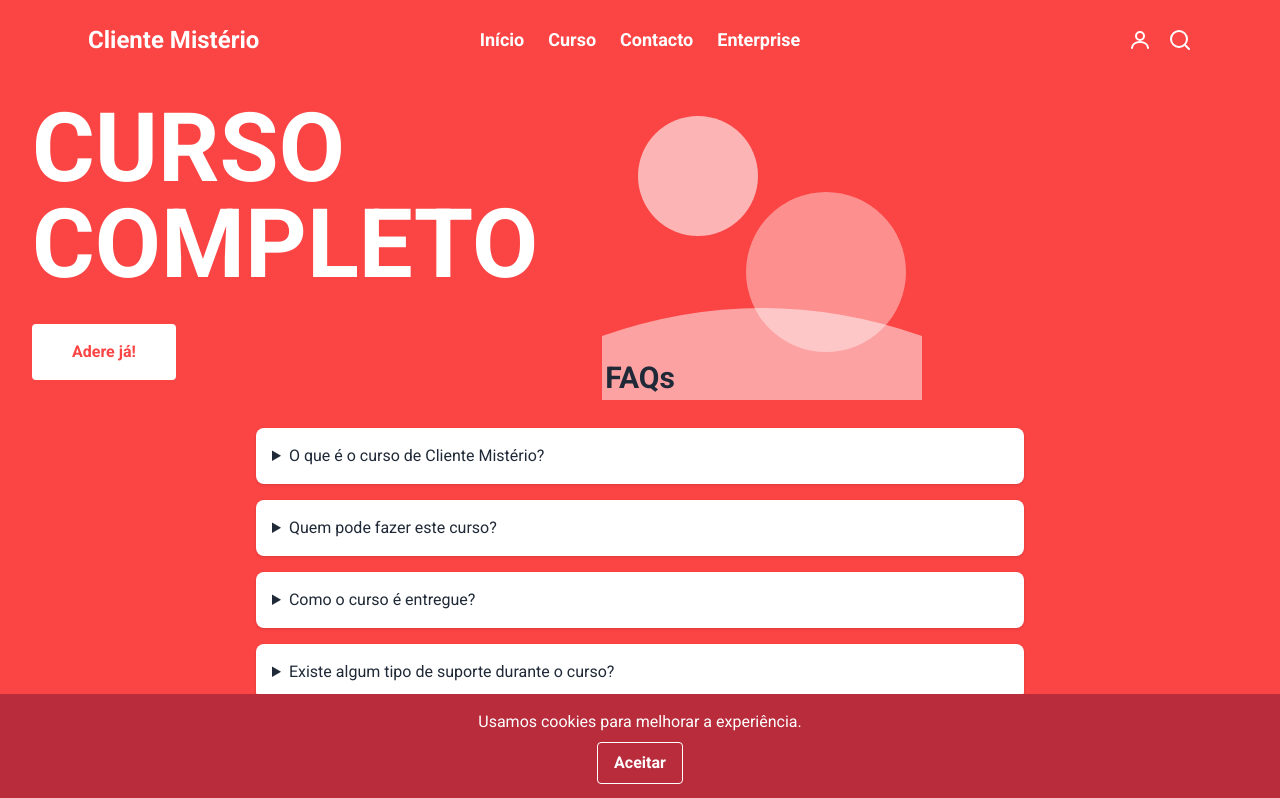
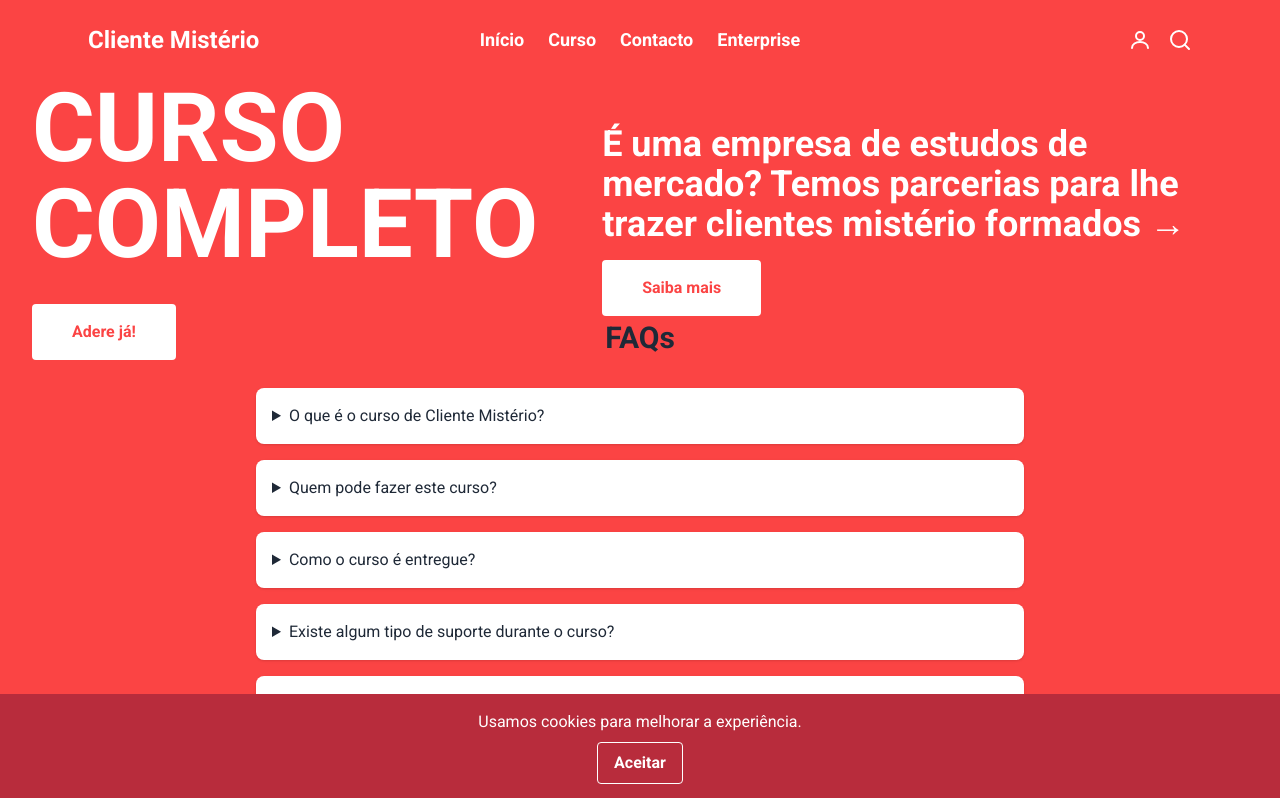
Before and after one commit to msantos51/clientemisterio, a Next.js app in the folder frontend/: page / in a window 1280 px wide. Shown: the top 798 px of the page. Built offline with nearby package versions, Linux system fonts and the light colour scheme.

Commit message:
feat: add enterprise partnership section

```diff
--- a/frontend/app/(public)/page.tsx
+++ b/frontend/app/(public)/page.tsx
@@ -1,8 +1,7 @@
 import Link from 'next/link'
-import Image from 'next/image'
 import { Faq } from '@/components/Faq'
 
-// Página inicial com título destacado e imagem
+// Página inicial com título destacado e texto informativo
 export default function HomePage() {
   return (
     <main>
@@ -21,15 +20,19 @@ export default function HomePage() {
             Adere já!
           </Link>
         </div>
-        {/* Bloco direito com imagem abstrata branca */}
-        <div className="mt-8 flex justify-center md:mt-0">
-          <Image
-            src="/abstract-white.svg"
-            alt="Imagem abstrata branca"
-            width={320}
-            height={320}
-            className="h-64 w-64 md:h-80 md:w-80"
-          />
+        {/* Bloco direito com frase promocional e botão para empresas */}
+        <div className="mt-8 flex flex-col items-center space-y-4 md:mt-0 md:items-start">
+          {/* Frase promocional apresentada em destaque */}
+          <p className="text-2xl font-bold md:text-4xl">
+            É uma empresa de estudos de mercado? Temos parcerias para lhe trazer clientes mistério formados &rarr;
+          </p>
+          {/* Botão que redireciona para a página enterprise */}
+          <Link
+            href="/enterprise"
+            className="rounded bg-white px-10 py-4 font-bold text-[#fb4444]"
+          >
+            Saiba mais
+          </Link>
         </div>
       </section>
       {/* Secção de perguntas frequentes */}
```
